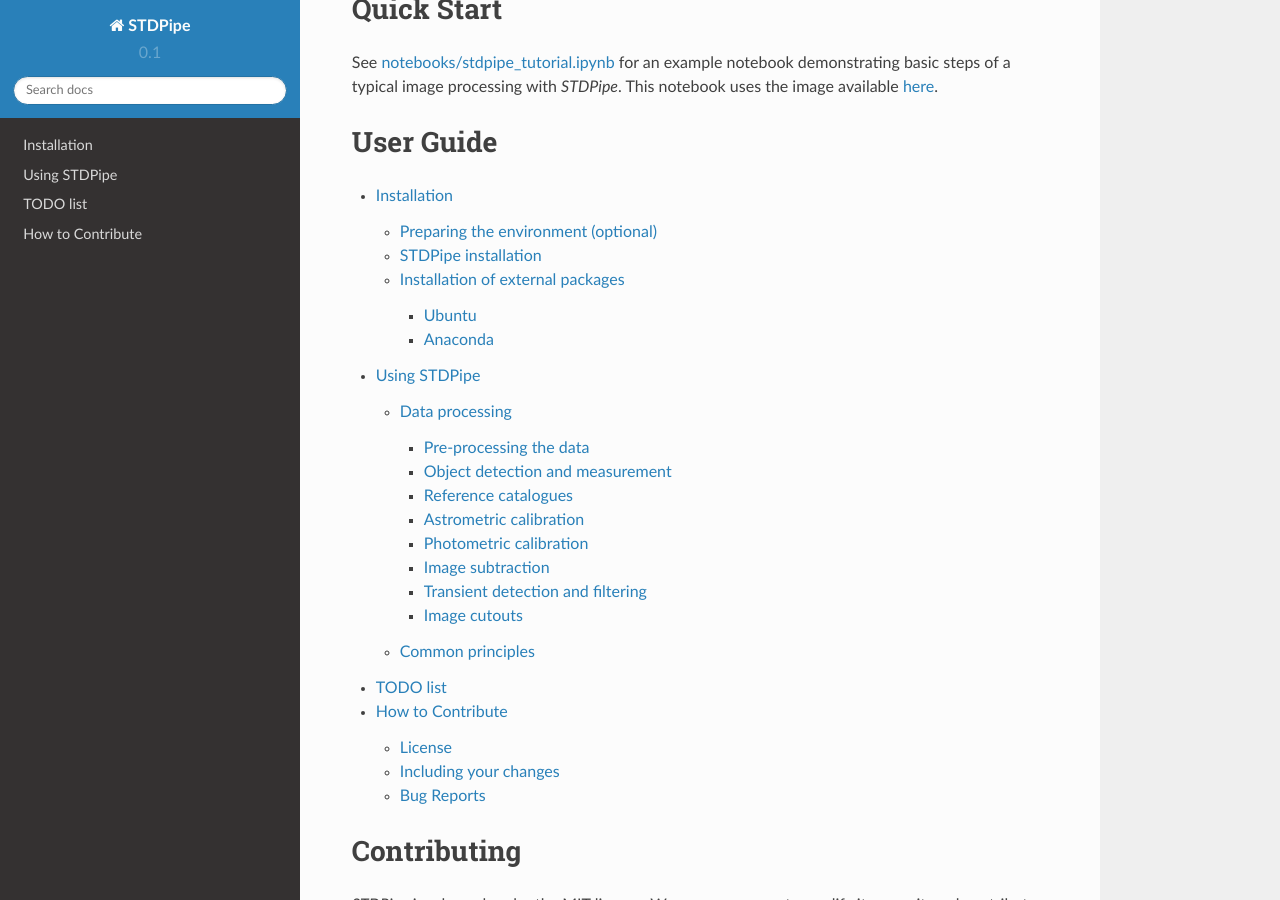
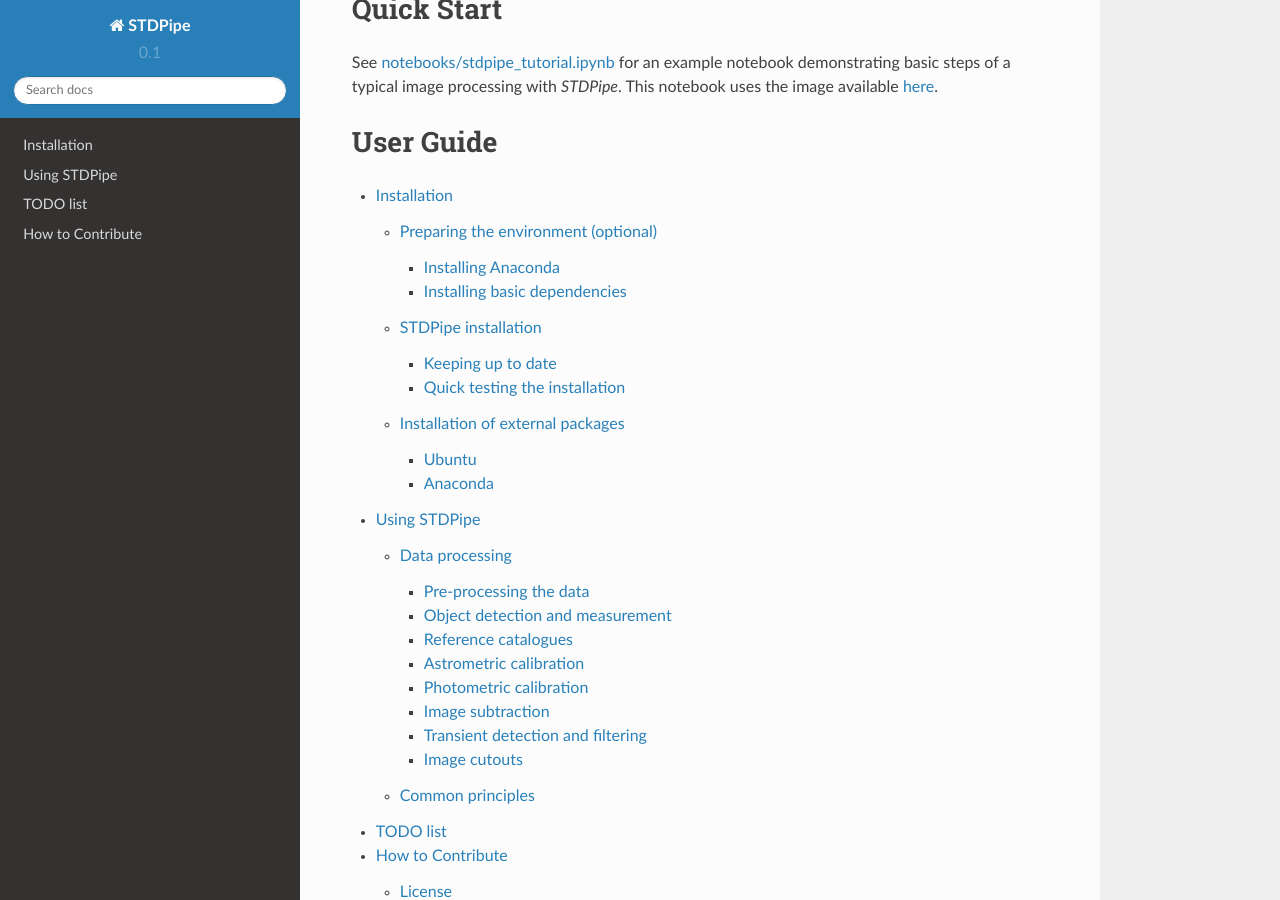
Before and after one commit to karpov-sv/stdpipe, a Sphinx documentation site: the page built from doc/index.rst, in a window 1280 px wide and 900 px high, scrolled down 621 px. Built offline with Sphinx 7.4.7 and the Read the Docs theme 2.0.0, drawn with Linux system fonts in a browser that asks for light colours; pages that are not in the unit, such as notebooks, are missing from menus; some of the changed lines change nothing that is shown.

Commit message:
Installation documentation is in ReST now

```diff
--- a/doc/conf.py
+++ b/doc/conf.py
@@ -40,6 +40,7 @@
     "sphinx.ext.intersphinx",
     "sphinx.ext.autosectionlabel",
     "sphinx.ext.viewcode",
+    "sphinx-prompt",
 ]
 
 mathjax_config = {
--- a/doc/installation.md
+++ /dev/null
@@ -1,140 +0,0 @@
-# Installation
-
-
-*STDpipe* is available at [https://github.com/karpov-sv/stdpipe](https://github.com/karpov-sv/stdpipe) and is mirrored at [https://gitlab.in2p3.fr/icare/stdpipe](https://gitlab.in2p3.fr/icare/stdpipe)
-
-In order to use it, you will need a working Python (>=3.6) installation, as well as a number of additional Python libraries and external packages. Below you will find some basic instructions how to set it up (using Anaconda environment as an example, but you may use any other as well) if you do not have it already.
-
-
-## Preparing the environment (optional)
-
-The steps highlighted below are primarily for Linux and MacOS systems.
-Windows users are advised to use WSL (preferrably Ubuntu 20.04) for smooth installation.
-Ubuntu 20.04 is available for free download on Microsoft Store.
-
-You may safely skip these steps if you already have a working Python environment where you would like to install *STDPipe*.
-
-
-**Installing Anaconda**
-
-On your Linux/MacOS/WSL terminal, run the following commands to install [Anaconda](https://www.anaconda.com) (replace 5.3.1 by the latest version, and adjust operating system name):
-
-* $ wget https://repo.anaconda.com/archive/Anaconda3-5.3.1-Linux-x86_64.sh
-
-* $ bash Anaconda3-5.3.1-Linux-x86_64.sh
-
-(For 32-bit installation, skip the ‘_64’ in both commands)
-
-
-NOTE: If you already have Anaconda3 installed, please make sure that it is updated to the latest version (conda update --all). Also check that you do not have multiple
-versions of python installed in usr/lib/ directory as it can cause version conflicts while installing dependencies.
-
-Now do:
-
-* $ conda update --all
-
-
-**Creating separate environment**
-
-Create a new environment using this command (environment name is `stdpipe` in this case):
-
-* $ conda create --name stdpipe
-* $ conda activate stdpipe
-
-NOTE: If this gives an error like:
-    CommandNotFoundError:
-Your shell has not been properly configured to use 'conda activate', then run:
-
-* $ source ~/anaconda3/etc/profile.d/conda.sh
-
-then proceed with conda activate nmma_env.
-
-Check python and pip version like this:
-
-* $ python --version
-* $ pip --version
-
-Python 3.7 and above and Pip 21.2 and above is ideal for this installation. It is recommended to update these for your installation.
-
-
-**Installing basic dependencies**
-
-* $ conda install numpy scipy astropy matplotlib pandas
-
-Install conda-forge dependencies
-
-* $ conda install -c conda-forge esutil astroscrappy
-
-Install conda astropy dependencies
-
-* $ conda install -c astropy astroquery
-
-
-## STDPipe installation
-
-
-Clone the STDPipe repository from GitHub at [https://github.com/karpov-sv/stdpipe](https://github.com/karpov-sv/stdpipe)
-
-* $ git clone https://github.com/karpov-sv/stdpipe.git
-
-Change directory to the stdpipe folder:
-
-* $ cd stdpipe
-
-Use the commands below to install the rest of dependencies and the package itself in an *editable* manner so that it will be updated automatically when you update the code:
-
-* $ python setup.py develop
-
-Alternative installation command (try it if the one above fails - they use slightly different strategies of installing the dependencies, so results may really vary!) would be
-
-* $ pip install -e .
-
-**Keeping up to date**
-
-The command above installs the package to your Python environment in an *editable* way - it means that all changes you may make to the source tree (where you cloned the code) will immediately be reflected in the installed package, you do not need to repeat the installation.
-
-As the code base in the repository evolves fast -- new features are being added, bugs fixed, etc -- it is a good idea to update your cloned code from the upstream often. The following command from inside stdpipe folder will do it:
-
-* $ git pull
-
-
-**Quick testing the installation**
-
-Run the following commands:
-
-* $ ipython
-* import stdpipe
-* import stdpipe.photometry
-* import stdpipe.cutouts
-
-NOTE (Okay, last one!): if everything is ok, it's the end of the installation. But in case it shows that such-and-such modules are absent, feel free to install those modules by visiting their anaconda documentation and install
-those with their given commands. In case modules like photutils and statsmodels are needed, don't hesitate to do it with pip (normally it shouldn't happen), but some modules may not install correctly in case of disturbance.
-
-This instruction file will likely cover the issues you might face during your installation. However, please open issues on GitHub if there appear to be unresolvable conflicts.
-
-## Installation of external packages
-
-*STDPipe* makes use of a number of (optional) external packages:
-
- - [SExtractor](https://github.com/astromatic/sextractor)
- - [SCAMP](https://github.com/astromatic/scamp)
- - [PSFEx](https://github.com/astromatic/psfex)
- - [SWarp](https://github.com/astromatic/swarp)
- - [HOTPANTS](https://github.com/acbecker/hotpants)
- - [Astrometry.Net](https://github.com/dstndstn/astrometry.net)
-
-Most of them are also available in the repositories of various Linux distributions, and may be conveniently installed from there (see below).
-
-HOTPANTS image subtraction package cannot presently (as far as I know) be installed from any package manager, and has to be compiled manually.
-
-### Ubuntu
-
-* $ sudo apt install sextractor scamp psfex swarp
-
-Astrometry.Net may also be installed from repository, but might require additional manual configuration steps (and quite a lot of disk space for larger indices!), so install it only when you really need it, and when you really know what you are doing!
-
-* $ sudo apt install astrometry.net
-
-### Anaconda
-
-* $ conda install -c conda-forge astromatic-source-extractor astromatic-scamp astromatic-psfex astromatic-swarp
--- /dev/null
+++ b/doc/installation.rst
@@ -0,0 +1,158 @@
+Installation
+============
+
+*STDpipe* is available at https://github.com/karpov-sv/stdpipe and is mirrored at https://gitlab.in2p3.fr/icare/stdpipe.
+
+In order to use it, you will need a working Python (>=3.6) installation, as well as a number of additional Python libraries and external packages. Below you will find some basic instructions how to set it up (using Anaconda environment as an example, but you may use any other as well) if you do not have it already.
+
+Preparing the environment (optional)
+------------------------------------
+
+The steps highlighted below are primarily for Linux and MacOS systems.
+Windows users are advised to use WSL (preferrably Ubuntu 20.04) for smooth installation.
+Ubuntu 20.04 is available for free download on Microsoft Store.
+
+You may safely skip these steps if you already have a working Python environment where you would like to install *STDPipe*.
+
+Installing Anaconda
+^^^^^^^^^^^^^^^^^^^
+
+On your Linux/MacOS/WSL terminal, run the following commands to install `Anaconda <https://www.anaconda.com>`_ (replace 5.3.1 by the latest version, and adjust operating system name):
+
+.. prompt:: bash
+
+   wget https://repo.anaconda.com/archive/Anaconda3-5.3.1-Linux-x86_64.sh
+
+.. prompt:: bash
+
+   bash Anaconda3-5.3.1-Linux-x86_64.sh
+
+(For 32-bit installation, skip the ‘_64’ in both commands)
+
+
+NOTE: If you already have Anaconda3 installed, please make sure that it is updated to the latest version (:code:`conda update --all`). Also check that you do not have multiple
+versions of python installed in usr/lib/ directory as it can cause version conflicts while installing dependencies.
+
+Now do:
+
+.. prompt:: bash
+
+   conda update --all
+
+
+Installing basic dependencies
+^^^^^^^^^^^^^^^^^^^^^^^^^^^^^
+
+.. prompt:: bash
+
+   conda install numpy scipy astropy matplotlib pandas
+
+Install conda-forge dependencies
+
+.. prompt:: bash
+
+   conda install -c conda-forge esutil astroscrappy
+
+Install conda astropy dependencies
+
+.. prompt:: bash
+
+   conda install -c astropy astroquery
+
+
+STDPipe installation
+--------------------
+
+Clone the STDPipe repository from GitHub at https://github.com/karpov-sv/stdpipe
+
+.. prompt:: bash
+
+   git clone https://github.com/karpov-sv/stdpipe.git
+
+Change directory to the stdpipe folder:
+
+.. prompt:: bash
+
+   cd stdpipe
+
+Use the command below to install the rest of dependencies and the package itself in an *editable* manner so that it will be updated automatically when you update the code:
+
+.. prompt:: bash
+
+   python setup.py develop
+
+.. note::
+
+   Alternative installation command (try it if the one above fails - they use slightly different strategies of installing the dependencies, so results may really vary!) would be
+
+   .. prompt:: bash
+
+      pip install -e .
+
+Keeping up to date
+^^^^^^^^^^^^^^^^^^
+
+The command above installs the package to your Python environment in an *editable* way - it means that all changes you may make to the source tree (where you cloned the code) will immediately be reflected in the installed package, you do not need to repeat the installation.
+
+As the code base in the repository evolves fast -- new features are being added, bugs fixed, etc -- it is a good idea to update your cloned code from the upstream often. The following command from inside stdpipe folder will do it:
+
+.. prompt:: bash
+
+   git pull
+
+
+Quick testing the installation
+^^^^^^^^^^^^^^^^^^^^^^^^^^^^^^
+
+Run the following commands inside your python (e.g. after typing :code:`ipython`):
+
+.. prompt:: python
+
+   import stdpipe
+   import stdpipe.photometry
+   import stdpipe.cutouts
+
+NOTE (Okay, last one!): if everything is ok, it's the end of the installation. But in case it shows that such-and-such modules are absent, feel free to install those modules by visiting their anaconda documentation and install
+those with their given commands. In case modules like photutils and statsmodels are needed, don't hesitate to do it with pip (normally it shouldn't happen), but some modules may not install correctly in case of disturbance.
+
+This instruction page will likely cover the issues you might face during your installation. However, please open issues on GitHub if there appear to be unresolvable conflicts.
+
+Installation of external packages
+---------------------------------
+
+*STDPipe* makes use of a number of (optional) external packages:
+
+- `SExtractor <https://github.com/astromatic/sextractor>`__
+- `SCAMP <https://github.com/astromatic/scamp>`__
+- `PSFEx <https://github.com/astromatic/psfex>`__
+- `SWarp <https://github.com/astromatic/swarp>`__
+- `HOTPANTS <https://github.com/acbecker/hotpants>`__
+- `Astrometry.Net <https://github.com/dstndstn/astrometry.net>`__
+
+Most of them are also available in the repositories of various Linux distributions, and may be conveniently installed from there (see below).
+
+HOTPANTS image subtraction package cannot presently (as far as I know) be installed from any package manager, and has to be compiled manually.
+
+.. attention::
+
+   If HOTPANTS compilation fails for you on the linking stage with a number of :code:`multiple definition of` error messages - that's a `known bug <https://github.com/acbecker/hotpants/issues/5>`__ related to some recent changes in GCC compiler defaults. You may easily fix it by editing the :file:`Makefile` and adding :code:`-fcommon` switch among the others in the `COPTS` options (line `30 <https://github.com/acbecker/hotpants/blob/master/Makefile#L30>`__ at the moment of writing).
+
+Ubuntu
+^^^^^^
+
+.. prompt:: bash
+
+   sudo apt install sextractor scamp psfex swarp
+
+Astrometry.Net may also be installed from repository, but might require additional manual configuration steps (and quite a lot of disk space for larger indices!), so install it only when you really need it, and when you really know what you are doing!
+
+.. prompt:: bash
+
+   sudo apt install astrometry.net
+
+Anaconda
+^^^^^^^^
+
+.. prompt:: bash
+
+   conda install -c conda-forge astromatic-source-extractor astromatic-scamp astromatic-psfex astromatic-swarp
--- a/doc/requirements_rtd.txt
+++ b/doc/requirements_rtd.txt
@@ -4,6 +4,7 @@
 numpydoc
 myst_parser
 sphinxcontrib-apidoc
+sphinx-prompt
 
 extension-helpers
 numpy
```
